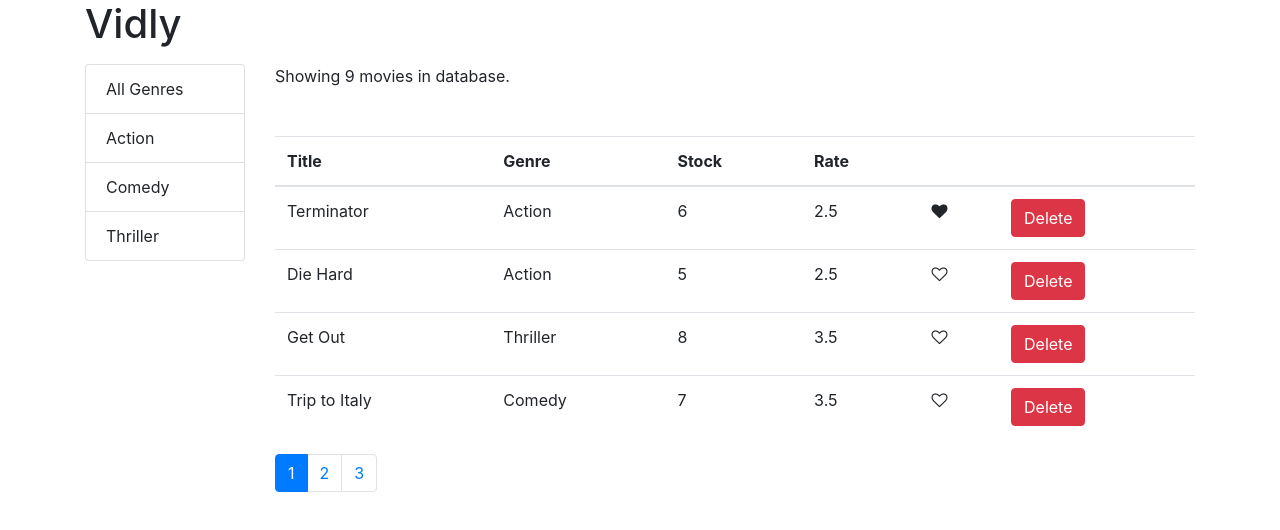
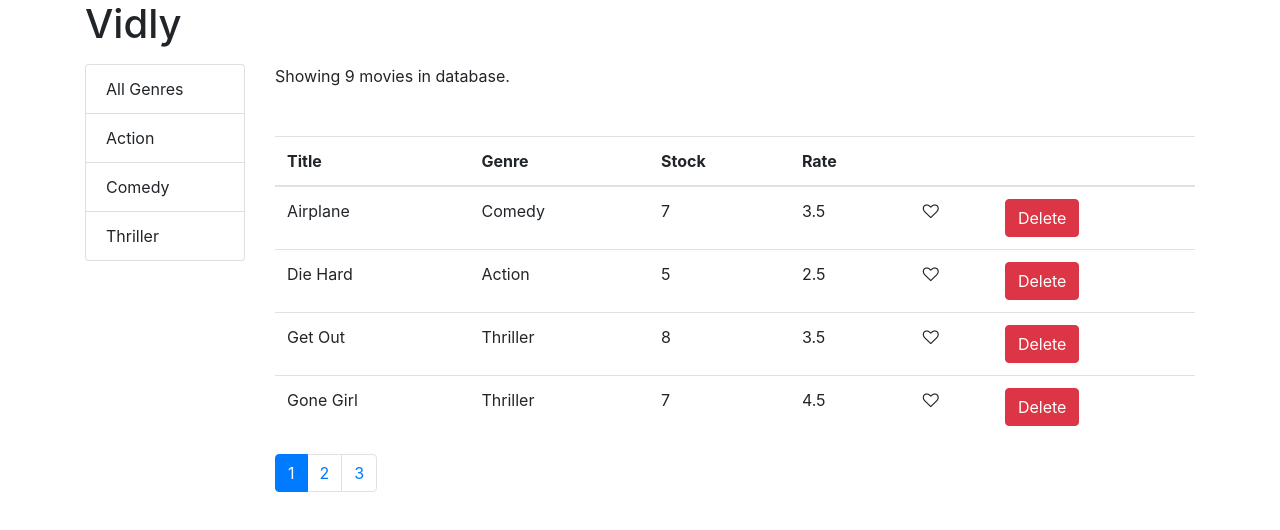
Before and after one commit to gennadiySinigur/vidly-app, a React (Create React App) app: page / in a window 1280 px wide. Shown: the top 530 px of the page. Built offline with nearby package versions, Linux system fonts and the light colour scheme.

Commit message:
Implemented sorting

```diff
--- a/src/components/Movies.jsx
+++ b/src/components/Movies.jsx
@@ -1,4 +1,5 @@
 import React, { Component } from 'react';
+import _ from 'lodash';
 
 import ListGroup from './common/ListGroup';
 import MoviesTable from './MoviesTable';
@@ -13,6 +14,11 @@ class Movies extends Component {
     currentPage: 1,
     pageSize: 4,
     genres: [],
+
+    sortColumn: {
+      path: 'title',
+      order: 'asc',
+    },
   };
 
   componentDidMount() {
@@ -58,7 +64,18 @@ class Movies extends Component {
   };
 
   handleSort = (path) => {
-    console.log(path);
+    const sortColumn = { ...this.state.sortColumn };
+
+    if (sortColumn.path === path) {
+      sortColumn.order = (sortColumn.order === 'asc') ? 'desc' : 'asc';
+    } else {
+      sortColumn.path = path;
+      sortColumn.order = 'asc';
+    }
+
+    this.setState(() => (
+      { sortColumn }
+    ));
   };
 
   moviesCountFormat = () => {
@@ -96,13 +113,16 @@ class Movies extends Component {
       currentPage,
       genres,
       selectedGenre,
+      sortColumn,
     } = this.state;
 
     const filteredMovies = selectedGenre && selectedGenre._id ?
       movieItems.filter((movie) => movie.genre._id === selectedGenre._id) :
       movieItems;
 
-    const paginatedMovies = paginate(filteredMovies, currentPage, pageSize);
+    const sortedMovies = _.orderBy(filteredMovies, [sortColumn.path], [sortColumn.order]);
+
+    const paginatedMovies = paginate(sortedMovies, currentPage, pageSize);
 
     return (
       <div className="row">
```
